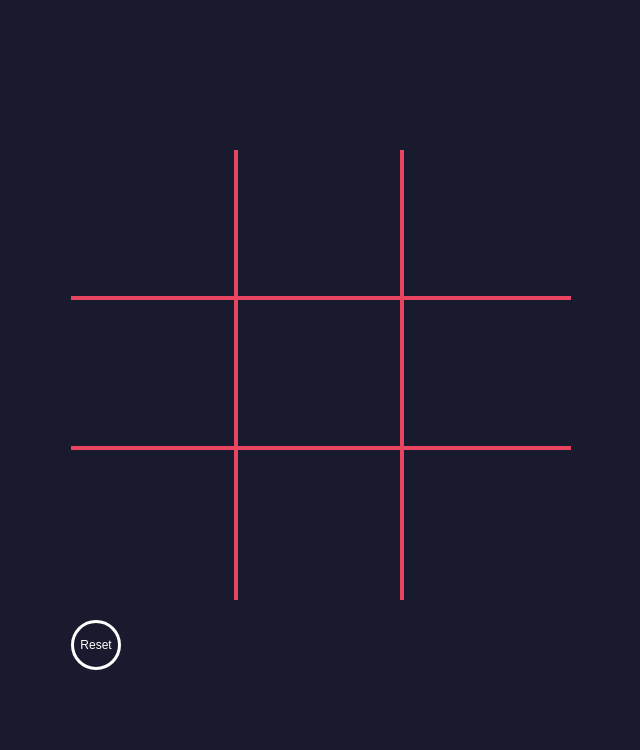
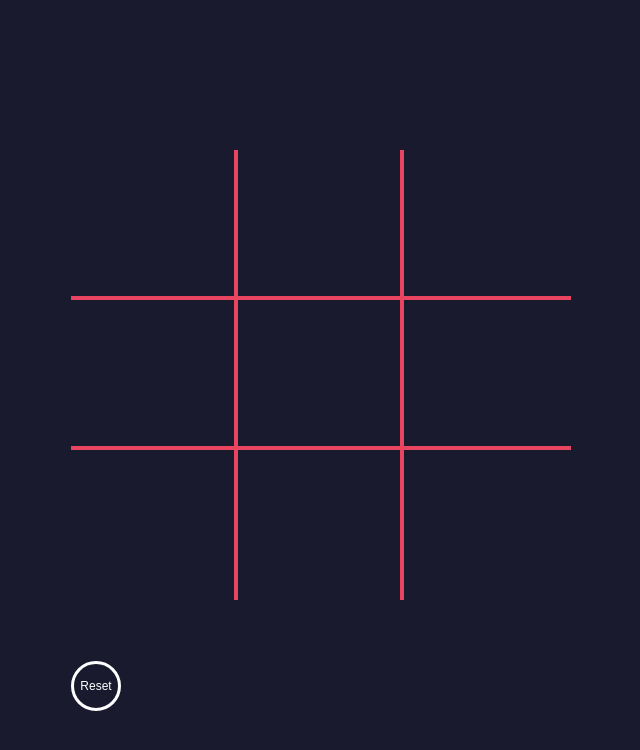
Before and after one commit to verifiedasian/Tic-Tac-Toe, a plain HTML site: page index.html in a window 1280 px wide. Shown: the whole page, without its empty margins (319-959 px from the left). Drawn offline with Linux system fonts and the light colour scheme.

Commit message:
Update style.css

```diff
--- a/style.css
+++ b/style.css
@@ -35,7 +35,7 @@ body{
     "g h i";
     grid-template-columns: repeat(3, 1fr);
     grid-template-rows: repeat(3, 1fr);
-    font-size: 100px;
+    font-size: 12vh;
     text-align: center;
 }
 #topleft{
@@ -104,14 +104,16 @@ body{
     bottom: 0;
     height: 10%;
     width: 100%;
-   margin-top: -30px;
+   margin-top: 2.6em;
 }
 
 
 .button{
-    margin-top: 20px;
+    margin-top: 3.8em;
     width: 10%;
     height: 10%;
+    bottom: 0;
+    float: left;
 }
 button{
     border-radius: 50%;
```
